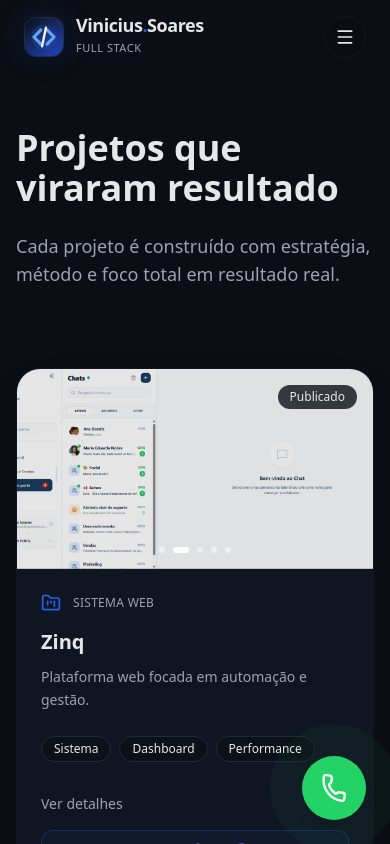
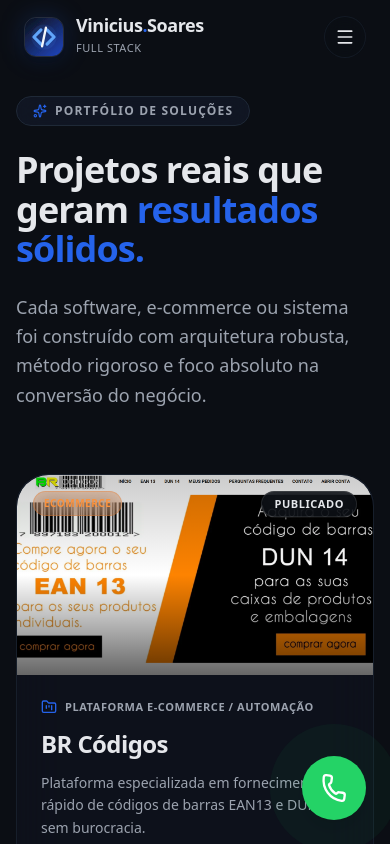
Before and after one commit to vinicius-soares-dev/portfolio-vinicius, a React (Vite) app: page /portfolio in a window 390 px wide. Shown: the top 844 px of the page. Built offline with nearby package versions, Linux system fonts and the light colour scheme.

Commit message:
fix: portfolio design

```diff
--- a/src/pages/Portfolio.tsx
+++ b/src/pages/Portfolio.tsx
@@ -1,6 +1,7 @@
 import { useState, useEffect } from "react";
 import { motion, AnimatePresence } from "framer-motion";
-import { ExternalLink, FolderKanban } from "lucide-react";
+import type { Variants } from "framer-motion";
+import { ExternalLink, FolderKanban, Sparkles } from "lucide-react";
 import FinalCTA from "../components/sections/FinalCTA";
 
 type Segment =
@@ -27,12 +28,42 @@
   images?: string[];
 };
 
+const fadeUpVariants: Variants = {
+  hidden: { opacity: 0, y: 30 },
+  visible: {
+    opacity: 1,
+    y: 0,
+    transition: {
+      duration: 0.6,
+      ease: [0.22, 1, 0.36, 1] as [number, number, number, number],
+    },
+  },
+};
+
 const projects: Project[] = [
   {
+    name: "BR Códigos",
+    type: "Plataforma E-commerce / Automação",
+    status: "Publicado",
+    desc: "Plataforma especializada em fornecimento rápido de códigos de barras EAN13 e DUN14 sem burocracia.",
+    images: ["/images/projetos/brcodigos.png"],
+    details: {
+      about:
+        "Plataforma digital integrada para compra e emissão automatizada de códigos de barras personalizados EAN13 e DUN14, com entrega rápida e pagamento único.",
+      impact:
+        "Automatizou o processo de vendas e entrega de códigos digitais, eliminando burocracias e fichas cadastrais para os clientes.",
+      results:
+        "Atendimento eficiente com entrega automatizada em até 24h e emissão integrada de certificados e recibos.",
+    },
+    link: "https://brcodigos.com.br/",
+    tags: ["E-commerce", "Automação", "Plataforma Web"],
+    segment: "ecommerce",
+  },
+  {
     name: "Zinq",
-    type: "Sistema Web",
+    type: "Sistema Web / SaaS",
     status: "Publicado",
-    desc: "Plataforma web focada em automação e gestão.",
+    desc: "Plataforma web focada em automação, agendamento e gestão.",
     images: [
       "/images/projetos/zinqdash.png",
       "/images/projetos/zinqchat.png",
@@ -56,7 +87,7 @@
     name: "Zolve",
     type: "Sistema / Plataforma",
     status: "Em produção",
-    desc: "Sistema robusto com foco em escalabilidade.",
+    desc: "Sistema robusto com foco em escalabilidade e propostas.",
     images: [
       "/images/projetos/zolve.png",
       "/images/projetos/zolvechave.png",
@@ -118,24 +149,7 @@
     },
     link: "https://mrsauce.com.br/",
     tags: ["E-commerce", "Loja Virtual", "UI"],
-    segment: "consultoria",
-  },
-  {
-    name: "Publibox",
-    type: "Sistema / Marketing",
-    status: "Publicado",
-    desc: "Plataforma para gestão e divulgação de conteúdos.",
-    details: {
-      about:
-        "Sistema voltado para criação, organização e distribuição de conteúdos de forma estratégica.",
-      impact:
-        "Facilitou a gestão de campanhas e padronizou a comunicação digital.",
-      results:
-        "Maior eficiência no fluxo de publicação e controle de ações de marketing.",
-    },
-    link: "#",
-    tags: ["Marketing", "Automação"],
-    segment: "financeiro",
+    segment: "ecommerce",
   },
   {
     name: "Plane IT",
@@ -164,7 +178,7 @@
     images: [
       "/images/projetos/letika.png",
       "/images/projetos/letikaabout.png",
-      "images/projetos/letikacta.png",
+      "/images/projetos/letikacta.png",
     ],
     details: {
       about:
@@ -235,36 +249,16 @@
   },
 ];
 
-const segmentStyles: Record<
-  Segment,
-  {
-    gradient: string;
-    accent: string;
-  }
-> = {
+const segmentStyles: Record<Segment, { accent: string }> = {
   financeiro: {
-    gradient: "from-emerald-500/25 via-emerald-500/10 to-transparent",
-    accent: "bg-emerald-500/30",
+    accent: "bg-emerald-500/20 text-emerald-400 border-emerald-500/30",
   },
-  saude: {
-    gradient: "from-sky-500/25 via-sky-500/10 to-transparent",
-    accent: "bg-sky-500/30",
-  },
-  educacao: {
-    gradient: "from-violet-500/25 via-violet-500/10 to-transparent",
-    accent: "bg-violet-500/30",
-  },
-  tech: {
-    gradient: "from-primary/30 via-primary/10 to-transparent",
-    accent: "bg-primary/30",
-  },
-  consultoria: {
-    gradient: "from-primary/30 via-primary/10 to-transparent",
-    accent: "bg-primary/30",
-  },
+  saude: { accent: "bg-sky-500/20 text-sky-400 border-sky-500/30" },
+  educacao: { accent: "bg-violet-500/20 text-violet-400 border-violet-500/30" },
+  tech: { accent: "bg-primary/20 text-primary border-primary/30" },
+  consultoria: { accent: "bg-primary/20 text-primary border-primary/30" },
   ecommerce: {
-    gradient: "from-orange-500/25 via-orange-500/10 to-transparent",
-    accent: "bg-orange-500/30",
+    accent: "bg-orange-500/20 text-orange-400 border-orange-500/30",
   },
 };
 
@@ -280,43 +274,18 @@
 }) => {
   const [currentIndex, setCurrentIndex] = useState(0);
 
-  // Autoplay apenas se tiver mais de uma imagem
   useEffect(() => {
     if (!images || images.length <= 1) return;
-
     const timer = setInterval(() => {
       setCurrentIndex((prev) => (prev + 1) % images.length);
-    }, 4000); // Troca a cada 4 segundos
-
+    }, 4500);
     return () => clearInterval(timer);
   }, [images]);
 
   const hasImages = images && images.length > 0;
 
   return (
-    <div
-      className={`
-        relative w-full aspect-video overflow-hidden bg-cover bg-center
-        ${!hasImages ? `bg-gradient-to-br ${segmentStyles[segment].gradient}` : "bg-black"}
-      `}
-    >
-      {/* Fallback caso não haja imagens */}
-      {!hasImages && (
-        <>
-          <div className="absolute inset-0 opacity-30">
-            <div className="absolute inset-0 bg-[linear-gradient(to_right,rgba(255,255,255,0.1)_1px,transparent_1px),linear-gradient(to_bottom,rgba(255,255,255,0.1)_1px,transparent_1px)] bg-[size:24px_24px]" />
-          </div>
-          <div className="absolute bottom-4 left-4 flex gap-2">
-            <div
-              className={`w-10 h-6 rounded-md ${segmentStyles[segment].accent}`}
-            />
-            <div className="w-14 h-6 rounded-md bg-white/20" />
-            <div className="w-8 h-6 rounded-md bg-white/10" />
-          </div>
-        </>
-      )}
-
-      {/* Renderização das Imagens */}
+    <div className="relative w-full aspect-video overflow-hidden bg-surface rounded-t-[2rem]">
       {hasImages && (
         <AnimatePresence initial={false}>
           <motion.img
@@ -327,29 +296,29 @@
             animate={{ opacity: 1 }}
             exit={{ opacity: 0 }}
             transition={{ duration: 0.6, ease: "easeInOut" }}
-            className="absolute inset-0 w-full h-full object-cover"
+            className="absolute inset-0 w-full h-full object-cover object-top"
           />
         </AnimatePresence>
       )}
 
-      {/* Overlay leve para destacar status e navegação */}
-      {hasImages && <div className="absolute inset-0 bg-black/10" />}
+      {/* Overlay sutil */}
+      <div className="absolute inset-0 bg-gradient-to-t from-black/60 via-transparent to-black/20 pointer-events-none" />
 
-      {/* Status */}
+      {/* Status Badge */}
+      <span className="absolute top-4 right-4 z-10 text-[11px] font-bold uppercase tracking-wider px-3 py-1 rounded-full bg-background/80 border border-white/10 backdrop-blur-md text-textPrimary">
+        {status}
+      </span>
+
+      {/* Segment Badge */}
       <span
-        className="
-          absolute top-4 right-4 z-10
-          text-xs font-medium
-          px-3 py-1 rounded-full
-          bg-background/80 backdrop-blur
-        "
+        className={`absolute top-4 left-4 z-10 text-[10px] font-bold uppercase tracking-wider px-2.5 py-1 rounded-full border backdrop-blur-md ${segmentStyles[segment].accent}`}
       >
-        {status}
+        {segment}
       </span>
 
       {/* Controles do Carrossel (Bolinhas) */}
       {hasImages && images.length > 1 && (
-        <div className="absolute bottom-4 left-0 right-0 flex justify-center gap-2 z-10">
+        <div className="absolute bottom-3 left-0 right-0 flex justify-center gap-1.5 z-10">
           {images.map((_, idx) => (
             <button
               key={idx}
@@ -357,10 +326,11 @@
                 e.preventDefault();
                 setCurrentIndex(idx);
               }}
-              className={`
-                h-1.5 rounded-full transition-all duration-300
-                ${idx === currentIndex ? "w-4 bg-white" : "w-1.5 bg-white/50 hover:bg-white/80"}
-              `}
+              className={`h-1.5 rounded-full transition-all duration-300 ${
+                idx === currentIndex
+                  ? "w-5 bg-white"
+                  : "w-1.5 bg-white/40 hover:bg-white/80"
+              }`}
               aria-label={`Ir para imagem ${idx + 1}`}
             />
           ))}
@@ -379,43 +349,52 @@
   };
 
   return (
-    <section className="py-32 bg-background">
-      <div className="max-w-7xl mx-auto px-4">
+    <main className="bg-background overflow-hidden">
+      <section className="py-24 sm:py-32">
+        <div className="max-w-7xl mx-auto px-4 sm:px-6">
           {/* ================= HERO ================= */}
           <motion.div
-          initial={{ opacity: 0, y: 40 }}
-          whileInView={{ opacity: 1, y: 0 }}
+            variants={fadeUpVariants}
+            initial="hidden"
+            whileInView="visible"
             viewport={{ once: true }}
-          transition={{ duration: 0.6 }}
-          className="max-w-3xl mb-20"
+            className="max-w-3xl mb-16 sm:mb-20"
           >
-          <h1 className="text-4xl md:text-5xl font-bold mb-6">
-            Projetos que viraram resultado
+            <div className="inline-flex items-center gap-2 px-4 py-1.5 rounded-full bg-surface/85 border border-border mb-6 backdrop-blur-md">
+              <Sparkles size={14} className="text-primary" />
+              <span className="text-xs font-semibold uppercase tracking-widest text-textSecondary">
+                Portfólio de Soluções
+              </span>
+            </div>
+
+            <h1 className="text-4xl sm:text-5xl md:text-6xl font-black text-textPrimary tracking-tight leading-[1.1] mb-6">
+              Projetos reais que geram{" "}
+              <span className="text-primary">resultados sólidos.</span>
             </h1>
-          <p className="text-textSecondary text-lg">
-            Cada projeto é construído com estratégia, método e foco total em
-            resultado real.
+
+            <p className="text-textSecondary text-lg sm:text-xl font-light leading-relaxed">
+              Cada software, e-commerce ou sistema foi construído com
+              arquitetura robusta, método rigoroso e foco absoluto na conversão
+              do negócio.
             </p>
           </motion.div>
 
-        {/* ================= GRID ================= */}
-        <div className="grid gap-10 md:grid-cols-2 lg:grid-cols-3">
+          {/* ================= GRID DE PROJETOS ================= */}
+          <div className="grid gap-8 lg:grid-cols-2 xl:grid-cols-3">
             {projects.map((project, i) => (
               <motion.article
                 key={i}
-              initial={{ opacity: 0, y: 40 }}
-              whileInView={{ opacity: 1, y: 0 }}
+                variants={fadeUpVariants}
+                initial="hidden"
+                whileInView="visible"
                 viewport={{ once: true }}
-              transition={{ duration: 0.6, delay: i * 0.06 }}
-              whileHover={{ y: -10 }}
-              className="
-                group relative flex flex-col overflow-hidden rounded-3xl
-                bg-surface/80 backdrop-blur
-                shadow-[0_20px_50px_-20px_rgba(0,0,0,0.25)]
-                transition-all border border-transparent hover:border-primary/20
-              "
+                whileHover={{ y: -6 }}
+                className="group relative flex flex-col overflow-hidden rounded-[2rem] border border-border/60 bg-surface/40 backdrop-blur-xl transition-all duration-500 hover:border-primary/40 hover:bg-surface/80 hover:shadow-2xl hover:shadow-primary/5"
               >
-              {/* ===== TOPO VISUAL / CARROSSEL ===== */}
+                {/* Linha topo brilhante no hover */}
+                <div className="absolute top-0 left-0 right-0 h-1 bg-gradient-to-r from-transparent via-primary/50 to-transparent opacity-0 transition-opacity duration-500 group-hover:opacity-100 z-20" />
+
+                {/* ===== TOPO CARROSSEL ===== */}
                 <ProjectCarousel
                   images={project.images}
                   status={project.status}
@@ -423,116 +402,105 @@
                 />
 
                 {/* ===== CONTEÚDO ===== */}
-              <div className="relative z-10 p-6 flex flex-col flex-1">
-                <div className="flex items-center gap-3 mb-4">
-                  <FolderKanban className="text-primary" size={20} />
-                  <span className="text-xs uppercase tracking-wide text-textSecondary">
+                <div className="relative z-15 p-6 sm:p-8 flex flex-col flex-1">
+                  <div className="flex items-center gap-2 mb-3">
+                    <FolderKanban className="text-primary" size={16} />
+                    <span className="text-[11px] font-bold uppercase tracking-wider text-textSecondary">
                       {project.type}
                     </span>
                   </div>
 
-                <h3 className="text-xl font-bold mb-3 leading-tight">
+                  <h3 className="text-2xl font-bold text-textPrimary mb-3 tracking-tight">
                     {project.name}
                   </h3>
 
-                <p className="text-sm text-textSecondary mb-6 leading-relaxed">
+                  <p className="text-textSecondary text-sm sm:text-base font-light leading-relaxed mb-6">
                     {project.desc}
                   </p>
 
                   {/* TAGS */}
-                <div className="flex flex-wrap gap-2 mb-8">
+                  <div className="flex flex-wrap gap-1.5 mb-6">
                     {project.tags.map((tag, idx) => (
                       <span
                         key={idx}
-                      className="
-                        text-xs px-3 py-1 rounded-full
-                        bg-background/60 border border-border
-                      "
+                        className="text-[11px] font-semibold uppercase tracking-wider px-3 py-1 rounded-full border border-border/60 bg-background/50 text-textSecondary"
                       >
                         {tag}
                       </span>
                     ))}
                   </div>
 
+                  {/* Botão de Detalhes */}
                   <button
                     onClick={() => toggle(i)}
-                  className="
-                    text-sm font-medium text-textSecondary
-                    hover:text-primary transition mb-4 text-left
-                  "
+                    className="text-xs font-bold uppercase tracking-wider text-primary hover:text-textPrimary transition mb-6 text-left flex items-center gap-1.5 w-fit"
                   >
-                  {openIndex === i ? "Ocultar detalhes" : "Ver detalhes"}
+                    <span>
+                      {openIndex === i
+                        ? "Ocultar detalhes"
+                        : "Ver detalhes técnicos"}
+                    </span>
                   </button>
 
+                  {/* Detalhes Expansíveis */}
+                  <AnimatePresence>
+                    {openIndex === i && (
                       <motion.div
-                  initial={false}
-                  animate={{
-                    height: openIndex === i ? "auto" : 0,
-                    opacity: openIndex === i ? 1 : 0,
-                  }}
-                  transition={{ duration: 0.4, ease: "easeInOut" }}
-                  className="overflow-hidden"
+                        initial={{ height: 0, opacity: 0 }}
+                        animate={{ height: "auto", opacity: 1 }}
+                        exit={{ height: 0, opacity: 0 }}
+                        transition={{ duration: 0.3, ease: "easeInOut" }}
+                        className="overflow-hidden mb-6"
                       >
-                  <div className="text-sm text-textSecondary space-y-3 mb-6">
+                        <div className="text-xs sm:text-sm text-textSecondary space-y-3 p-4 rounded-2xl bg-background/50 border border-border/50 font-light">
                           <p>
-                      <strong className="text-text">Sobre:</strong>{" "}
+                            <strong className="text-textPrimary font-semibold">
+                              Sobre:
+                            </strong>{" "}
                             {project.details.about}
                           </p>
                           <p>
-                      <strong className="text-text">Impacto:</strong>{" "}
+                            <strong className="text-textPrimary font-semibold">
+                              Impacto:
+                            </strong>{" "}
                             {project.details.impact}
                           </p>
                           {project.details.results && (
                             <p>
-                        <strong className="text-text">Resultados:</strong>{" "}
+                              <strong className="text-textPrimary font-semibold">
+                                Resultados:
+                              </strong>{" "}
                               {project.details.results}
                             </p>
                           )}
-                    <p className="text-xs opacity-70 mt-4">
-                      Observação: a hospedagem e disponibilidade do site são de
-                      responsabilidade do cliente. Eventuais indisponibilidades
-                      podem ocorrer por fatores externos.
+                          <p className="text-[10px] text-textSecondary/60 pt-2 border-t border-border/30">
+                            *Nota: A disponibilidade da aplicação online é de
+                            responsabilidade do cliente proprietário do domínio.
                           </p>
                         </div>
                       </motion.div>
+                    )}
+                  </AnimatePresence>
 
-                {/* CTA */}
+                  {/* CTA Link */}
                   <a
                     href={project.link}
                     target="_blank"
                     rel="noopener noreferrer"
-                  className="
-                    mt-auto inline-flex items-center justify-center gap-2
-                    px-4 py-2 rounded-xl
-                    text-sm font-semibold
-                    text-primary
-                    border border-primary/30
-                    bg-primary/5
-                    hover:bg-primary/10
-                    hover:border-primary/50
-                    transition-all
-                  "
+                    className="mt-auto inline-flex items-center justify-center gap-2 w-full px-5 py-3 rounded-xl text-sm font-bold text-textPrimary bg-surface border border-border transition-all hover:bg-primary hover:border-primary hover:text-white shadow-sm"
                   >
-                  Ver projeto
-                  <ExternalLink size={14} />
+                    Acessar projeto vivo
+                    <ExternalLink size={16} />
                   </a>
                 </div>
-
-              {/* Linha animada inferior */}
-              <div
-                className="
-                  absolute bottom-0 left-0 h-[2px] w-0
-                  bg-gradient-to-r from-primary to-transparent
-                  group-hover:w-full transition-all duration-500
-                "
-              />
               </motion.article>
             ))}
           </div>
         </div>
+      </section>
 
       {/* ================= CTA FINAL ================= */}
       <FinalCTA />
-    </section>
+    </main>
   );
 }
```
Also changed, not shown: public/images/projetos/brcodigos.png (added). Lines whose indentation alone changed are shown as unchanged.
